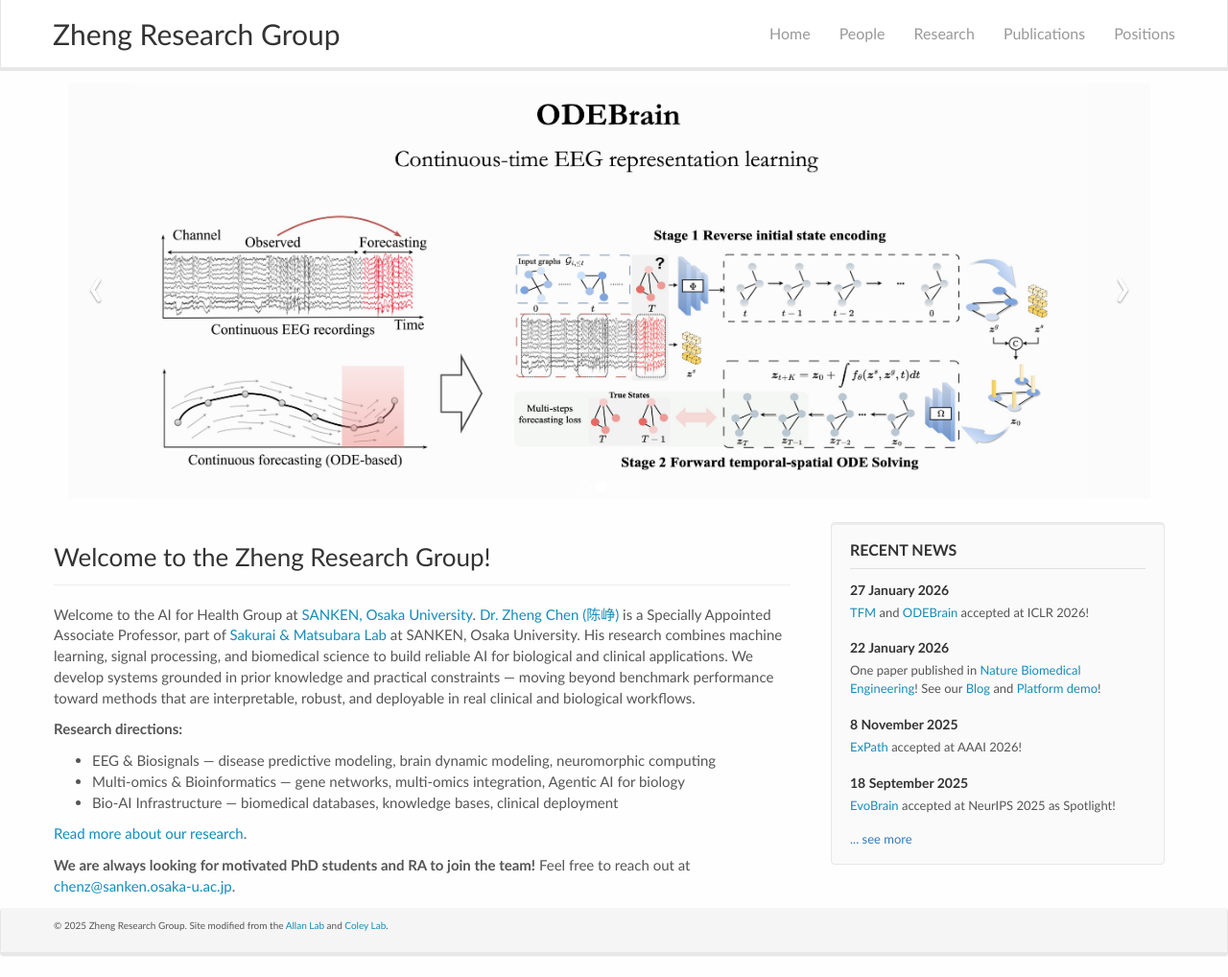
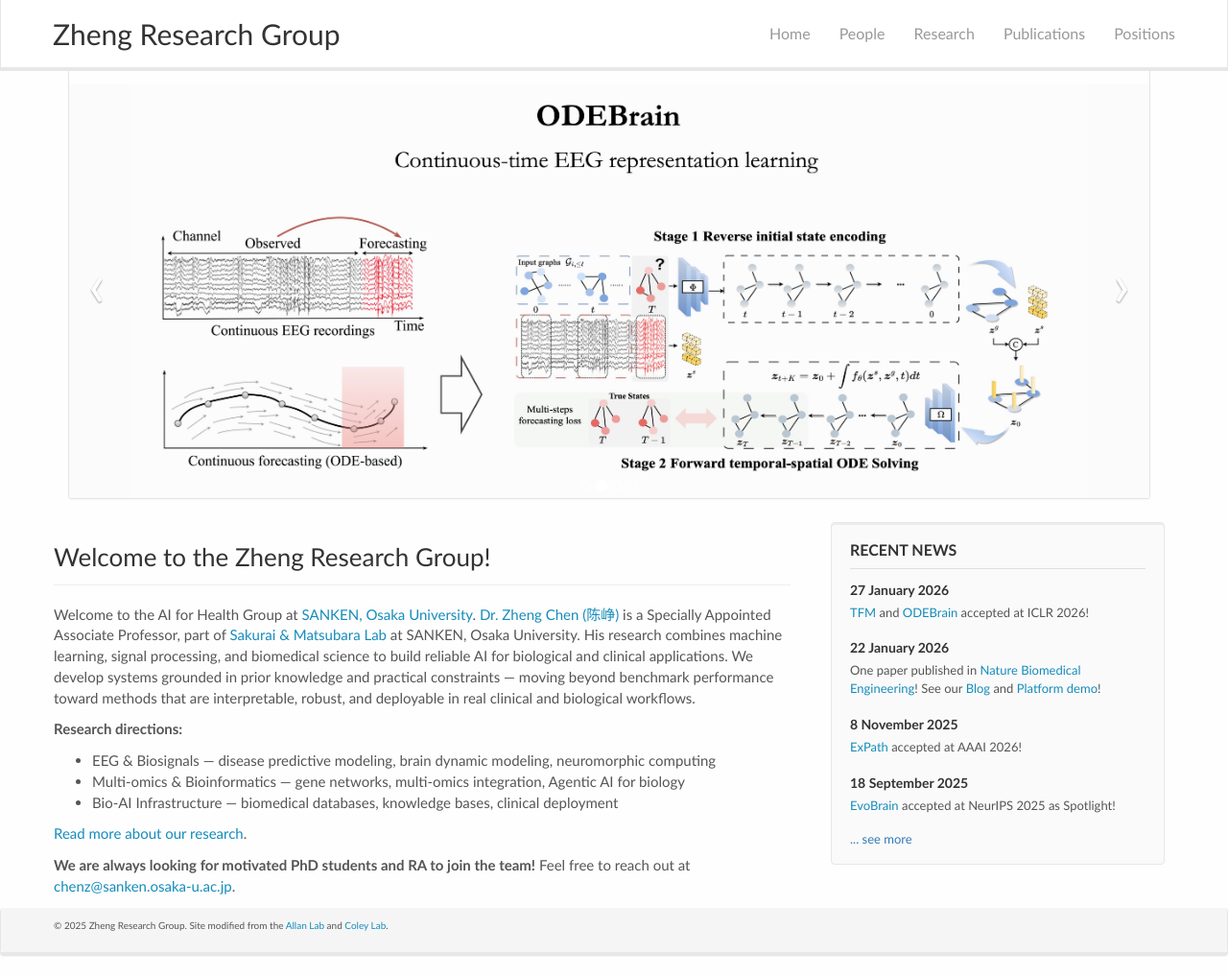
Before and after one commit to zhengchen3/zhengchen3.github.io, a Jekyll site: the page built from _pages/home.md, in a window 1280 px wide and 1018 px high. Shown: the whole window at 96% size. Built offline with Jekyll 4.4.1, drawn with Linux system fonts in a browser that asks for light colours; nearby versions of some CDN libraries.

Commit message:
Apply Coley-style parameters: CSS, nav, footer, news

```diff
--- a/_includes/home_carousel.html
+++ b/_includes/home_carousel.html
@@ -17,7 +17,7 @@
         <img src="{{ site.url }}{{ site.baseurl }}/images/slider7001400/tfm.jpg" alt="Slide 3" />
       </div>
       <div class="item">
-        <img src="{{ site.url }}{{ site.baseurl }}/images/slider7001400/lab.jpg" alt="Slide 4" />
+        <img src="{{ site.url }}{{ site.baseurl }}/images/slider7001400/rrll.jpg" alt="Slide 4" />
       </div>
     </div>
     <a class="left carousel-control" href="#home-carousel" role="button" data-slide="prev">
--- a/css/main.scss
+++ b/css/main.scss
@@ -207,6 +207,8 @@ firstp {
   margin-left: 15px;
   margin-right: 26px;
   background-color: #fefeff;
+  border: 1px solid #e5e5e5;
+  box-shadow: 0 1px 2px rgba(0, 0, 0, 0.03);
 }
 
 .item::after {
```
Also changed, not shown: images/slider7001400/rrll.jpg (added), images/slider7001400/tfm.jpg.
